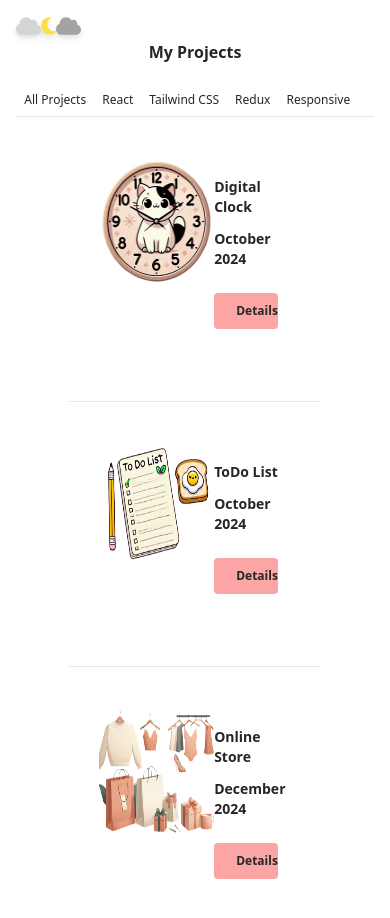
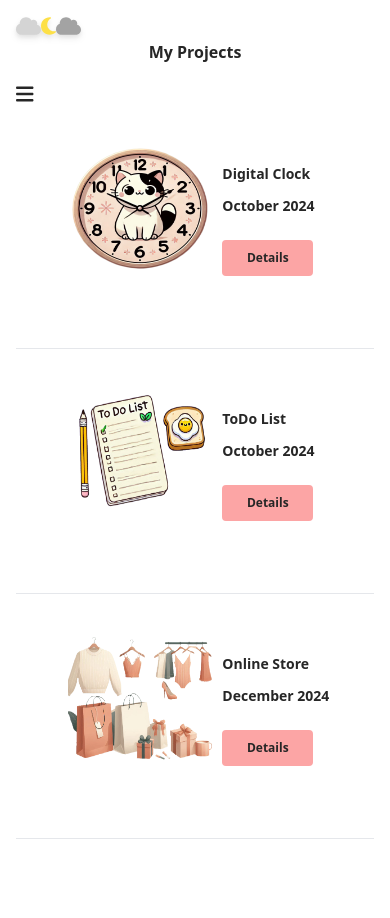
Before and after one commit to zahraRostami1999/portfolio, a React (Vite) app in the folder portfolio/: page /project in a window 390 px wide. Shown: the top 918 px of the page. After the commit the page ends 879 px from the top, so only its background shows below. Built offline with nearby package versions, Linux system fonts and the light colour scheme.

Commit message:
edit ProjectsPage: add burger filtes

```diff
--- a/portfolio/src/pages/ProjectsPage.jsx
+++ b/portfolio/src/pages/ProjectsPage.jsx
@@ -1,14 +1,17 @@
 import ProjectCard from "../components/ProjectCard";
 import { Projects } from "../data/projects";
-import { useState, useMemo,useEffect } from "react";
+import { useState, useMemo, useEffect } from "react";
+import { FontAwesomeIcon } from '@fortawesome/react-fontawesome';
+import { faBars } from '@fortawesome/free-solid-svg-icons';
 const ProjectsPage = () => {
     const [projectInfo, setProjectInfo] = useState([]);
     const filterBtn = ["All Projects", "React", "Tailwind CSS", "Redux", "Responsive"];
     const [filter, setFilter] = useState("All Projects");
+    const [burgerFilter, setBurgerFilter] = useState(false);
 
     useEffect(() => {
         setProjectInfo(Projects);
-      }, []);
+    }, []);
 
     const handleFilterProducts = (newFilter) => {
         setFilter(filter => newFilter);
@@ -19,17 +22,32 @@ const ProjectsPage = () => {
         return projectInfo.filter(product => product.technologies.includes(filter));
     }, [projectInfo, filter]);
 
+    const handleBurgerFilter = () => {
+        setBurgerFilter(burgerFilter => !burgerFilter);
+    }
+
     return (
         <>
             <div className="w-full flex justify-center py-10 text-neutral-800">
                 <div className="w-11/12 flex justify-center flex-wrap ">
                     <div className="w-full text-center mb-5 lg:text-4xl md:text-2xl sm:text-xl text-base font-bold">My Projects</div>
-                    <div className="w-full flex flex-row border-b justify-start text-xs lg:text-lg md:text-base font-Poppins font-medium">
+                    <div className="sm:hidden hidden w-full lg:flex md:flex flex-row border-b justify-start text-xs lg:text-lg md:text-base font-Poppins font-medium">
                         {filterBtn.map((btn) => {
                             return <button className="px-2 lg:px-5 md:px-3 py-2  hover:text-neutral-600 hover:border-b hover:border-neutral-900 transition-all duration-300" key={btn} onClick={() => handleFilterProducts(btn)}>{btn}</button>
                         })}
                     </div>
-                    <div className="">
+                    <div className="sm:flex flex lg:hidden md:hidden justify-start w-full text-xl">
+                        <FontAwesomeIcon icon={faBars} onClick={handleBurgerFilter} />
+                    </div>
+                    <div className={`${burgerFilter ? "block" : "hidden"} w-full justify-start flex-wrap`}>
+                        <div className="w-1/4  border-l mt-3 text-xs">
+                            {filterBtn.map((btn) => {
+                                return <button className="px-2 lg:px-5 md:px-3 py-2 w-full hover:text-neutral-600 hover:border-l hover:border-neutral-900 transition-all duration-300" key={btn} onClick={() => handleFilterProducts(btn)}>{btn}</button>
+                            })}
+                        </div>
+
+                    </div>
+                    <div className="w-full">
                         {filteredProducts.map(project =>
                             <ProjectCard key={project.id} project={project} />
                         )}
```
